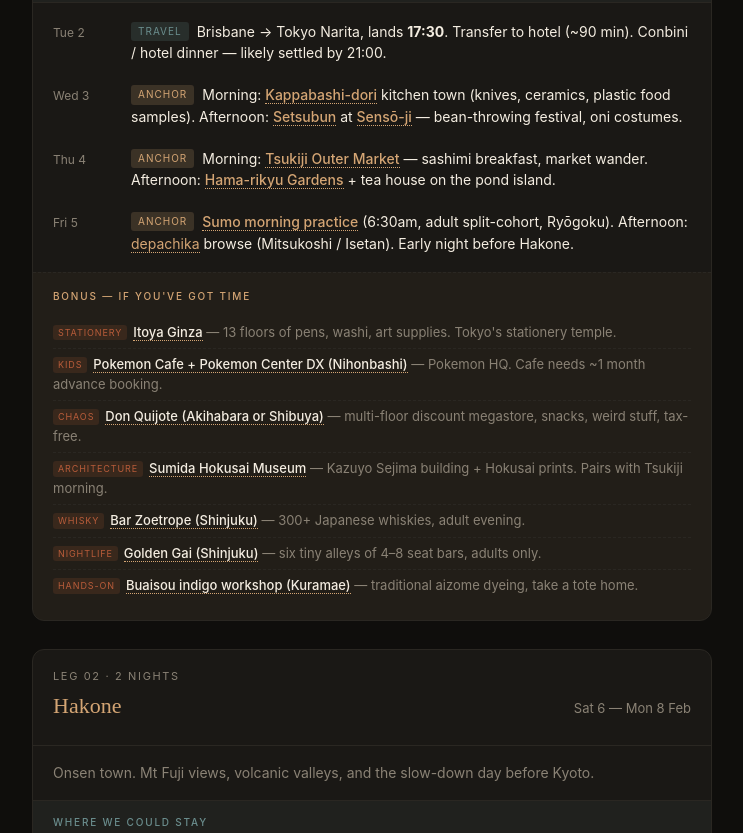
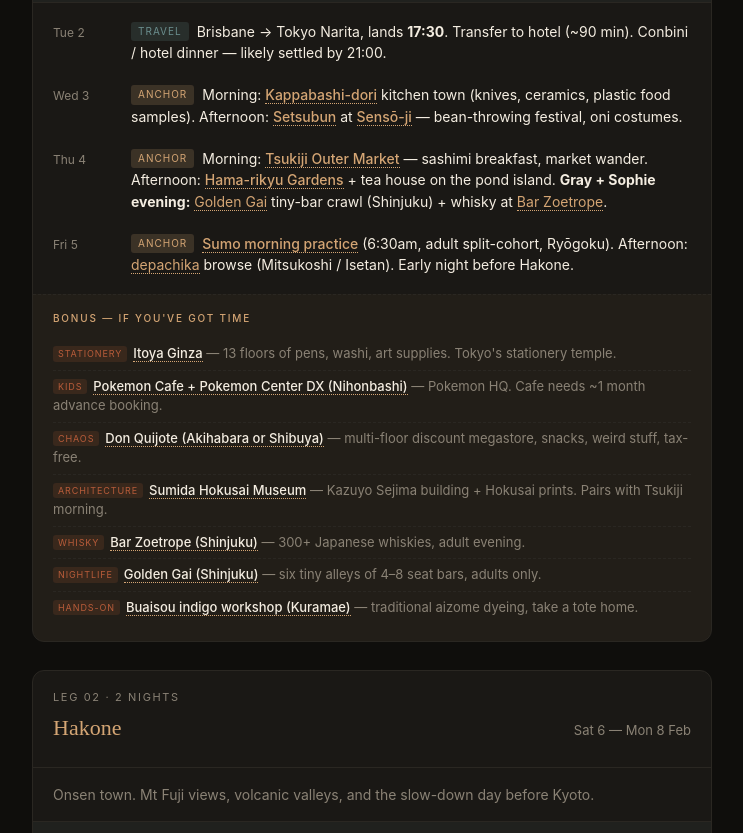
Before and after one commit to gmgh91/japan-2027-h7k2p9m, a plain HTML site: page index.html in a window 1280 px wide. Shown: the part 1119-1952 px from the top of the page, without its empty margins (268-1011 px from the left). Drawn offline with Linux system fonts and the light colour scheme.

Commit message:
Slot Gray + Sophie nights: Golden Gai Thu 4, karaoke Sun 21

```diff
--- a/index.html
+++ b/index.html
@@ -457,7 +457,7 @@
       <div class="days">
         <div class="day"><div class="day-date">Tue 2</div><div class="day-body"><span class="tag tag-travel">Travel</span>Brisbane → Tokyo Narita, lands <strong>17:30</strong>. Transfer to hotel (~90 min). Conbini / hotel dinner — likely settled by 21:00.</div></div>
         <div class="day"><div class="day-date">Wed 3</div><div class="day-body"><span class="tag tag-anchor">Anchor</span>Morning: <a class="t" href="https://www.japan-guide.com/e/e3020.html" target="_blank"><strong>Kappabashi-dori</strong></a> kitchen town (knives, ceramics, plastic food samples). Afternoon: <a class="t" href="https://www.japan-guide.com/e/e2285.html" target="_blank"><strong>Setsubun</strong></a> at <a class="t" href="https://www.japan-guide.com/e/e3001.html" target="_blank"><strong>Sensō-ji</strong></a> — bean-throwing festival, oni costumes.</div></div>
-        <div class="day"><div class="day-date">Thu 4</div><div class="day-body"><span class="tag tag-anchor">Anchor</span>Morning: <a class="t" href="https://www.japan-guide.com/e/e3021.html" target="_blank"><strong>Tsukiji Outer Market</strong></a> — sashimi breakfast, market wander. Afternoon: <a class="t" href="https://www.japan-guide.com/e/e3025.html" target="_blank"><strong>Hama-rikyu Gardens</strong></a> + tea house on the pond island.</div></div>
+        <div class="day"><div class="day-date">Thu 4</div><div class="day-body"><span class="tag tag-anchor">Anchor</span>Morning: <a class="t" href="https://www.japan-guide.com/e/e3021.html" target="_blank"><strong>Tsukiji Outer Market</strong></a> — sashimi breakfast, market wander. Afternoon: <a class="t" href="https://www.japan-guide.com/e/e3025.html" target="_blank"><strong>Hama-rikyu Gardens</strong></a> + tea house on the pond island. <strong>Gray + Sophie evening:</strong> <a class="t" href="https://www.tokyocheapo.com/entertainment/nightlife/golden-gai-shinjuku-bar-guide/" target="_blank">Golden Gai</a> tiny-bar crawl (Shinjuku) + whisky at <a class="t" href="https://trulytokyo.com/zoetrope/" target="_blank">Bar Zoetrope</a>.</div></div>
         <div class="day"><div class="day-date">Fri 5</div><div class="day-body"><span class="tag tag-anchor">Anchor</span><a class="t" href="https://tokyocheapo.com/entertainment/sport/morning-sumo-practice/" target="_blank"><strong>Sumo morning practice</strong></a> (6:30am, adult split-cohort, Ryōgoku). Afternoon: <a class="t" href="https://tokyocheapo.com/food-and-drink/depachika-underground-food-halls-tokyo/" target="_blank">depachika</a> browse (Mitsukoshi / Isetan). Early night before Hakone.</div></div>
       </div>
       <div class="leg-bonus">
@@ -563,7 +563,7 @@
       <div class="days">
         <div class="day"><div class="day-date">Fri 19</div><div class="day-body"><span class="tag tag-travel">Travel</span>Nozawa → Tokyo (~2.5–3 hr door-to-door). 9am Nozawa → ~12:30pm Tokyo. Daypacks only — bags forwarded Thu.</div></div>
         <div class="day"><div class="day-date">Sat 20</div><div class="day-body"><span class="tag tag-free">Free</span>Wind-down from snow — slow Tokyo wander, depachika lunch, easy day. Candidate window for Hiroshima sub-cohort overnight (TBC with family).</div></div>
-        <div class="day"><div class="day-date">Sun 21</div><div class="day-body"><span class="tag tag-free">Free</span>Free — Tokyo neighbourhood walk or Hiroshima sub-cohort returns.</div></div>
+        <div class="day"><div class="day-date">Sun 21</div><div class="day-body"><span class="tag tag-free">Free</span>Free — Tokyo neighbourhood walk or Hiroshima sub-cohort returns. <strong>Gray + Sophie evening:</strong> karaoke box night (Big Echo / Karaoke-kan / Pasela in Shinjuku or Shibuya).</div></div>
         <div class="day"><div class="day-date">Mon 22</div><div class="day-body"><span class="tag tag-anchor">Anchor</span><strong>Dad's golf day</strong> — <a class="t" href="https://www.japan-guide.com/e/e3005.html" target="_blank">Ginza</a> morning (<a class="t" href="https://www.honmagolf.com/en-us/" target="_blank">Honma</a> + <a class="t" href="https://mizunogolf.com/us/" target="_blank">Mizuno</a> flagships), Kanda Ogawamachi afternoon (<a class="t" href="https://digjapan.travel/en/spot/id=7032" target="_blank">Victoria Golf</a> + sports street browse).</div></div>
         <div class="day"><div class="day-date">Tue 23</div><div class="day-body"><span class="tag tag-anchor">Anchor</span>Morning: <a class="t" href="https://www.ghibli-museum.jp/en/" target="_blank"><strong>Ghibli Museum</strong></a> (Mitaka — book tickets 10am JST on 10 Jan 2027). Evening: <strong>Dad's birthday dinner</strong> — sushi counter.</div></div>
         <div class="day"><div class="day-date">Wed 24</div><div class="day-body"><span class="tag tag-anchor">Anchor</span><a class="t" href="https://teamlabplanets.dmm.com/en" target="_blank"><strong>teamLab Planets</strong></a> (Toyosu — barefoot water immersive) + <a class="t" href="https://www.smallworlds.jp/en/" target="_blank"><strong>Small Worlds Tokyo</strong></a> (Ariake — model city park, get inserted as figurines).</div></div>
```
Also changed, not shown: 1 other file.
